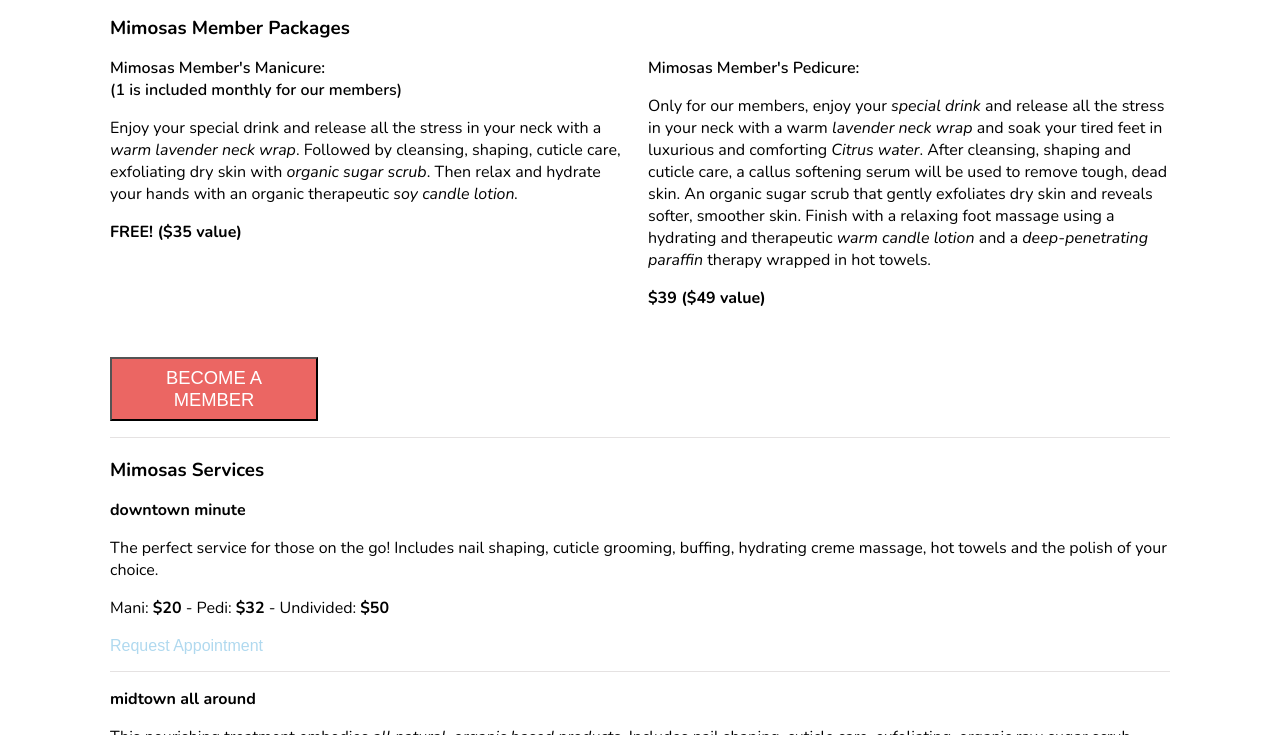
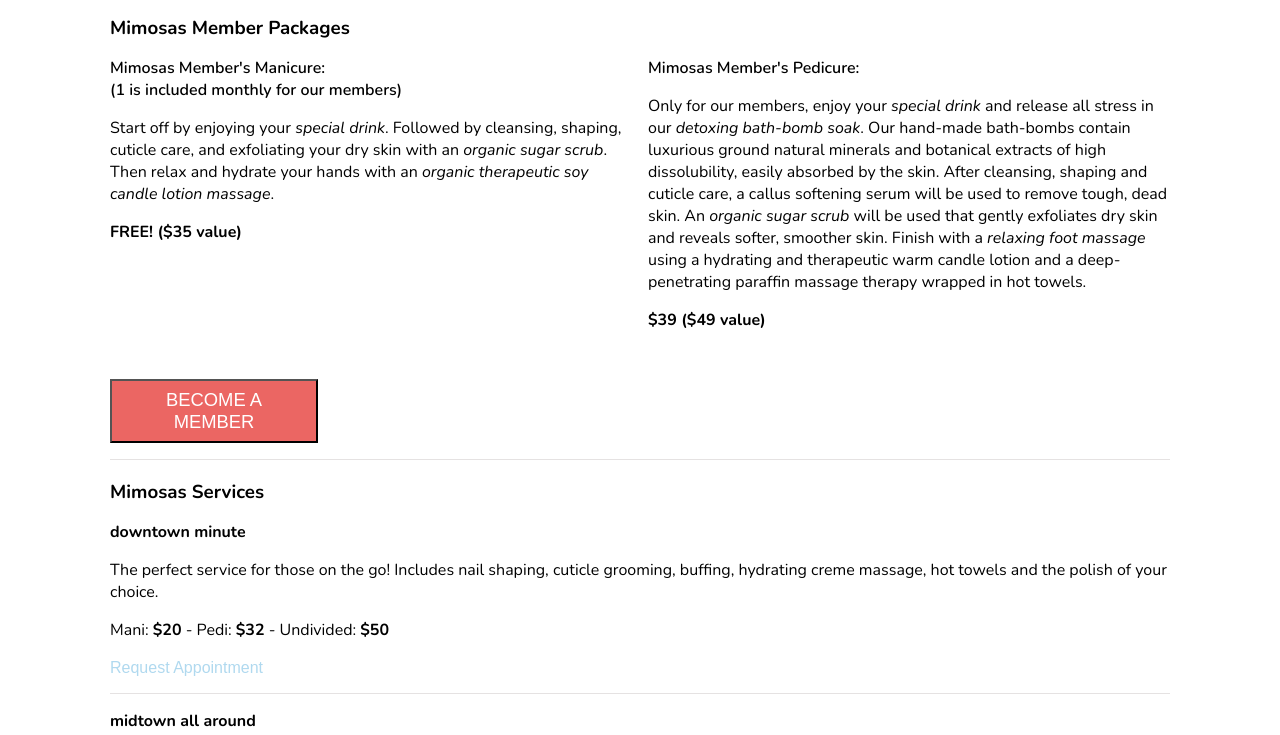
Before and after one commit to mimosasnailbar/mimosas, a Jekyll site: the page built from services.html, in a window 1280 px wide and 900 px high, scrolled down 858 px, cut to the strip 165-900 px from the top of the window. Built offline with Jekyll 4.4.1, drawn with Linux system fonts in a browser that asks for light colours; nearby versions of some CDN libraries.

Commit message:
Updated 'services.html' via CloudCannon

```diff
--- a/services.html
+++ b/services.html
@@ -20,7 +20,7 @@
 				Mimosas Member's Manicure:<br />(1 is included monthly for our members)
 			</p>
 			<p class="service__info editable">
-				Enjoy your special drink and release all the stress in your neck with a <em>warm</em> <em>lavender neck wrap</em>. Followed by cleansing, shaping, cuticle care, exfoliating dry skin with <em>organic sugar scrub</em>. Then relax and hydrate your hands with an organic therapeutic <em>soy candle lotion.</em>
+				Start off by enjoying your <em>special drink</em>. Followed by cleansing, shaping, cuticle care, and exfoliating your dry skin with an <em>organic sugar scrub</em>. Then relax and hydrate your hands with an <em>organic therapeutic soy candle lotion massage</em>.<em></em>
 			</p>
 			<p class="editable">
 				<strong>FREE! ($35 value)</strong>
@@ -31,7 +31,7 @@
 				Mimosas Member's Pedicure:
 			</p>
 			<p class="service__info editable">
-				<u></u>Only for our members, enjoy your <em>special drink</em> and release all the stress in your neck with a warm <em>lavender neck wrap</em> and soak your tired feet in luxurious and comforting <em>Citrus water</em>. After cleansing, shaping and cuticle care, a callus softening serum will be used to remove tough, dead skin. An organic sugar scrub that gently exfoliates dry skin and reveals softer, smoother skin. Finish with a relaxing foot massage using a hydrating and therapeutic <em>warm candle lotion</em> and a <em>deep-penetrating paraffin </em>therapy wrapped in hot towels.
+				<u></u>Only for our members, enjoy your <em>special drink</em> and release all stress in our <em>detoxing bath-bomb soak</em>. Our hand-made bath-bombs contain luxurious ground natural minerals and botanical extracts of high dissolubility, easily absorbed by the skin. After cleansing, shaping and cuticle care, a callus softening serum will be used to remove tough, dead skin. An <em>organic sugar scrub</em> will be used that gently exfoliates dry skin and reveals softer, smoother skin. Finish with a <em>relaxing foot massage</em> using a hydrating and therapeutic warm candle lotion and a deep-penetrating paraffin massage therapy wrapped in hot towels.
 			</p>
 			<p class="editable">
 				<strong>$39 ($49 value)</strong>
```
